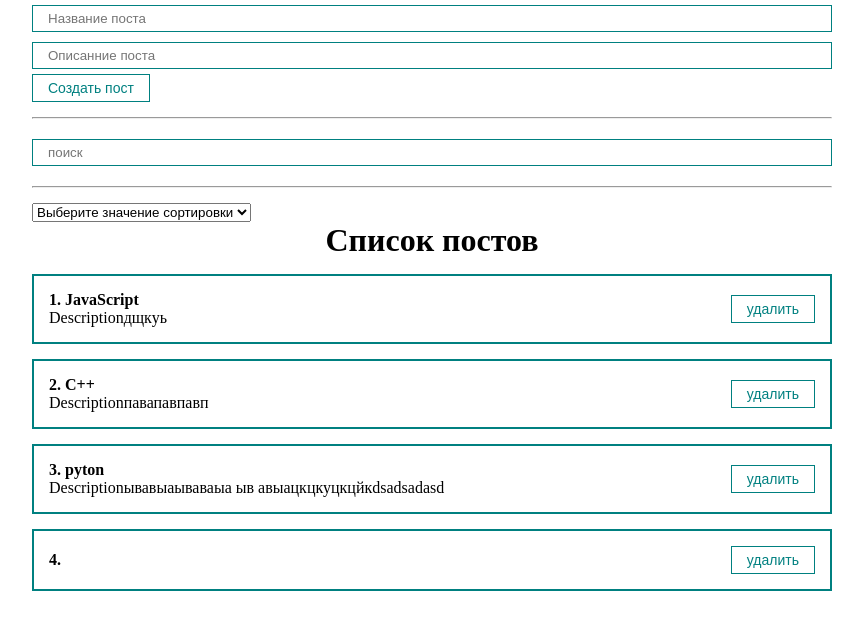
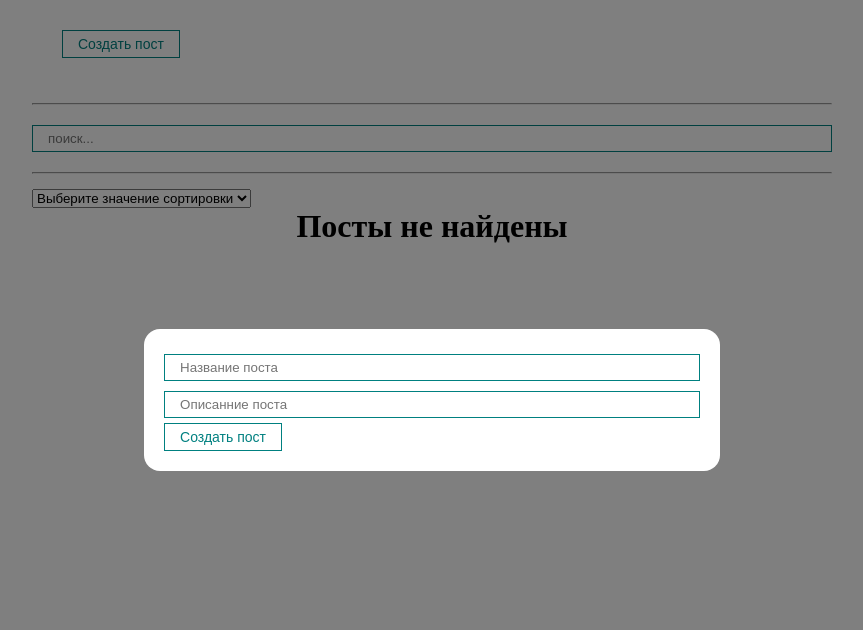
Before and after one commit to IImagII/reactProject, a React (Create React App) app: page / in a window 1280 px wide. Both pictures are taken after a click on the button "Создать пост". Shown: the top 630 px of the page, without its empty margins (208-1071 px from the left). Built offline with nearby package versions, Linux system fonts and the light colour scheme.

Commit message:
add animation and continue to make dicomponents

```diff
--- a/package.json
+++ b/package.json
@@ -6,9 +6,11 @@
     "@testing-library/jest-dom": "^5.16.5",
     "@testing-library/react": "^13.3.0",
     "@testing-library/user-event": "^13.5.0",
+    "axios": "^0.27.2",
     "react": "^18.2.0",
     "react-dom": "^18.2.0",
     "react-scripts": "5.0.1",
+    "react-transition-group": "^4.4.5",
     "web-vitals": "^2.1.4"
   },
   "scripts": {
--- a/src/App.js
+++ b/src/App.js
@@ -1,21 +1,23 @@
-import React, { useState } from 'react'
+import React, { useMemo, useState } from 'react'
 import PostList from './components/PostList'
 import './styles/App.css'
 import PostForm from './components/PostForm'
-import MySlelect from './components/UI/select/MySlelect'
-import MyInput from './components/UI/input/MyInput'
+import PostFilter from './components/PostFilter'
+import MyModal from './components/UI/MyModal/MyModal'
+import MyButton from './components/UI/button/MyButton'
+import { usePosts } from './components/hooks/usePost'
 
 function App() {
-   const [posts, setPosts] = useState([
-      { id: 1, title: 'JavaScript', body: 'Descriptionдщкуь ' },
-      { id: 2, title: 'C++', body: 'Descriptionпавапавпавп' },
-      { id: 3, title: 'pyton', body: 'Descriptionывавыаываваыа ыв авыацкцкуцкцйкdsadsadasd' },
-   ])
+   const [posts, setPosts] = useState([])
 
-   const [selectedSort, setSelectedSort] = useState('')
+   const [filter, setFilter] = useState({ sort: '', query: '' }) // компонент передает состояние в дочерний компонент PostFilter
+   const [modal, setModal] = useState(false)
+
+   const sortedAndSearchedPosts = usePosts(posts, filter.sort, filter.query)
 
    const createPost = (newPost) => {
       setPosts([...posts, newPost])
+      setModal(false)
    }
 
    // Получаем из дочернего компонента
@@ -23,29 +25,18 @@ function App() {
       setPosts(posts.filter((p) => p.id !== post.id))
    }
 
-   const sortPosts = (sort) => {
-      setSelectedSort(sort)
-      setPosts([...posts].sort((a, b) => a[sort].localeCompare(b[sort])))
-   }
-
    return (
       <div className='App'>
-         <PostForm create={createPost} />
+         <MyButton onClick={() => setModal(true)} style={{ margin: '30px' }}>
+            Создать пост
+         </MyButton>
+         <MyModal visible={modal} setVisible={setModal}>
+            <PostForm create={createPost} />
+         </MyModal>
+
          <hr style={{ margin: '15px 0' }} />
-         <div>
-            <MyInput placeholder='поиск' />
-            <hr style={{ margin: '15px 0' }} />
-            <MySlelect
-               value={selectedSort}
-               onChange={sortPosts}
-               defaultValue={'Выберите значение сортировки'}
-               options={[
-                  { value: 'title', name: 'По названию' },
-                  { value: 'body', name: 'По описанию' },
-               ]}
-            />
-         </div>
-         {posts.length !== 0 ? <PostList posts={posts} title={'Список постов'} remove={removePost} /> : <h1 style={{ textAlign: 'center' }}>"Посты не были найдены"</h1>}
+         <PostFilter filter={filter} setFilter={setFilter} />
+         <PostList posts={sortedAndSearchedPosts} title={'Список постов'} remove={removePost} />
       </div>
    )
 }
--- /dev/null
+++ b/src/components/PostFilter.jsx
@@ -0,0 +1,24 @@
+import React from 'react'
+import MySlelect from '../components/UI/select/MySlelect'
+import MyInput from '../components/UI/input/MyInput'
+
+const PostFilter = ({ filter, setFilter }) => {
+   return (
+      <div>
+         <MyInput placeholder='поиск...' value={filter.query} onChange={(event) => setFilter({ ...filter, query: event.target.value })} />
+
+         <hr style={{ margin: '15px 0' }} />
+         <MySlelect
+            value={filter.sort}
+            onChange={(selectedSort) => setFilter({ ...filter, sort: selectedSort })}
+            defaultValue={'Выберите значение сортировки'}
+            options={[
+               { value: 'title', name: 'По названию' },
+               { value: 'body', name: 'По описанию' },
+            ]}
+         />
+      </div>
+   )
+}
+
+export default PostFilter
--- a/src/components/PostList.jsx
+++ b/src/components/PostList.jsx
@@ -1,13 +1,22 @@
 import React from 'react'
+import { TransitionGroup, CSSTransition } from 'react-transition-group'
 import PostItem from './PostItem'
 
 const PostList = ({ posts, title, remove }) => {
+   if (!posts.length) {
+      return <h1 style={{ textAlign: 'center' }}>Посты не найдены</h1>
+   }
+
    return (
       <div>
          <h1 className='app__title'>{title}</h1>
-         {posts.map((post, index) => (
-            <PostItem remove={remove} number={index + 1} post={post} key={post.id} />
-         ))}
+         <TransitionGroup>
+            {posts.map((post, index) => (
+               <CSSTransition key={post.id} timeout={500} classNames='post'>
+                  <PostItem remove={remove} number={index + 1} post={post} />
+               </CSSTransition>
+            ))}
+         </TransitionGroup>
       </div>
    )
 }
--- /dev/null
+++ b/src/components/UI/MyModal/MyModal.jsx
@@ -0,0 +1,18 @@
+import React from 'react'
+import cl from './MyModal.module.css'
+
+const MyModal = ({ children, visible, setVisible }) => {
+   const rootClasses = [cl.myModal]
+   if (visible) {
+      rootClasses.push(cl.active)
+   }
+   return (
+      <div className={rootClasses.join(' ')} onClick={() => setVisible(false)}>
+         <div className={cl.myModalContent} onClick={(e) => e.stopPropagation()}>
+            {children}
+         </div>
+      </div>
+   )
+}
+
+export default MyModal
--- /dev/null
+++ b/src/components/UI/MyModal/MyModal.module.css
@@ -0,0 +1,20 @@
+.myModal {
+   position: fixed;
+   top: 0;
+   bottom: 0;
+   right: 0;
+   left: 0;
+   display: none;
+   background: rgba(0, 0, 0, 0.5);
+}
+.myModalContent {
+   padding: 20px;
+   background: white;
+   border-radius: 16px;
+   min-width: 250px;
+}
+.myModal.active {
+   display: flex;
+   justify-content: center;
+   align-items: center;
+}
--- /dev/null
+++ b/src/components/hooks/usePost.js
@@ -0,0 +1,23 @@
+import { useMemo } from 'react'
+
+export const useSortedPosts = (posts, sort) => {
+   //тут реализовано фильтрация по выбранному условию и поиск
+   const sortedPosts = useMemo(() => {
+      if (sort) {
+         return [...posts].sort((a, b) => a[sort].localeCompare(b[sort]))
+      }
+      return posts
+   }, [sort, posts])
+   return sortedPosts
+}
+
+export const usePosts = (posts, sort, query) => {
+   const sortedPosts = useSortedPosts(posts, sort)
+
+   const sortedAndSearchedPosts = useMemo(() => {
+      return sortedPosts.filter((post) => post.title.toLowerCase().includes(query))
+   }, [query, sortedPosts])
+
+   return sortedAndSearchedPosts
+   // окончание реализации фильтрации и посика
+}
--- a/src/styles/App.css
+++ b/src/styles/App.css
@@ -21,3 +21,18 @@
 .app__title {
    text-align: center;
 }
+
+.post-enter {
+   opacity: 0;
+}
+.post-enter-active {
+   opacity: 1;
+   transition: opacity 500ms ease-in;
+}
+.post-exit {
+   opacity: 1;
+}
+.post-exit-active {
+   opacity: 0;
+   transition: opacity 500ms ease-in;
+}
```
Also changed, not shown: 1 other file (tests, documents, lock files or other folders).
